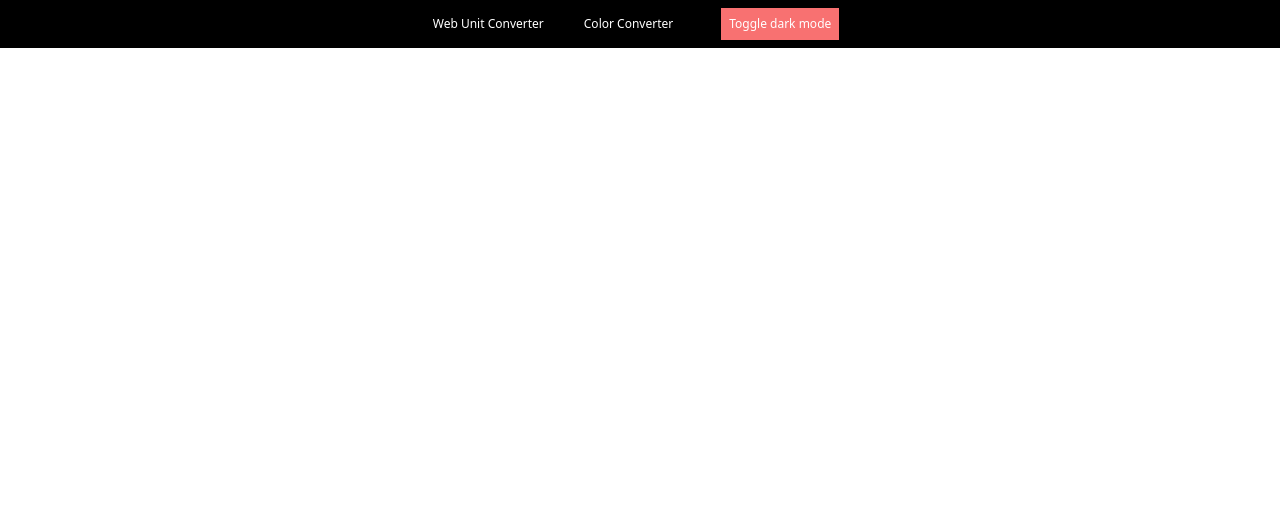
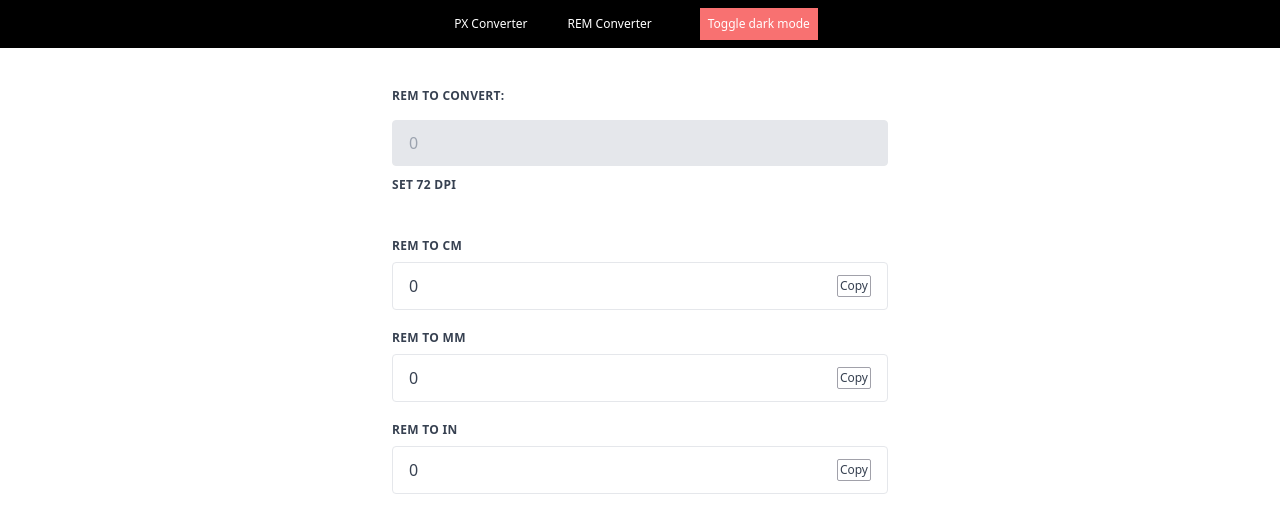
Before and after one commit to aiberk/webdevtools, a React (Vite) app: page /rem in a window 1280 px wide. Shown: the top 532 px of the page. Built offline with nearby package versions, Linux system fonts and the light colour scheme.

Commit message:
Made REM converter

```diff
--- a/src/App.tsx
+++ b/src/App.tsx
@@ -2,7 +2,8 @@ import React from "react";
 import { useState } from "react";
 import { BrowserRouter, Routes, Route } from "react-router-dom";
 import NavBar from "./components/NavBar";
-import UnitConverter from "./pages/UnitConverter";
+import UnitConverterPX from "./pages/UnitConverterPX";
+import UnitConverterREM from "./pages/UnitConverterREM";
 
 function App() {
   const [count, setCount] = useState(0);
@@ -12,8 +13,8 @@ function App() {
       <div className="h-screen dark:bg-zinc-900">
         <NavBar />
         <Routes>
-          <Route path="/" element={<UnitConverter />} />
-          <Route path="/t/" element={<h1>Hello</h1>} />
+          <Route path="/" element={<UnitConverterPX />} />
+          <Route path="/rem/" element={<UnitConverterREM />} />
         </Routes>
       </div>
     </BrowserRouter>
--- a/src/components/NavBar.tsx
+++ b/src/components/NavBar.tsx
@@ -16,8 +16,8 @@ function NavBar({}: Props) {
   return (
     <div className="w-screen  bg-black text-white flex flex-row justify-center gap-10 items-center p-2">
       <nav className="flex flex-row justify-between gap-10 items-center max-w-xl text-xs">
-        <a href="/"> Web Unit Converter</a>
-        <a href="/"> Color Converter</a>
+        <a href="/"> PX Converter</a>
+        <a href="/rem/"> REM Converter</a>
         <button
           className="bg-red-400 dark:bg-blue-500 ml-2 mr-2 p-2"
           onClick={handleOnClick}
--- a/src/components/UnitConverterDisplay.tsx
+++ b/src/components/UnitConverterDisplay.tsx
@@ -5,6 +5,7 @@ type Props = {
   label: string;
   input: number;
   equation: number;
+  type: string;
 };
 
 const UnitConverterDisplay = (props: Props) => {
@@ -31,7 +32,7 @@ const UnitConverterDisplay = (props: Props) => {
         className="dark:text-white block uppercase tracking-wide text-gray-700 text-xs font-bold mb-2"
         htmlFor="fname"
       >
-        PX to {props.label}
+        {props.type} to {props.label}
       </label>
       <div className="flex flex-row justify-between items-center dark:text-white appearance-none block max-w-xl w-auto  text-gray-700 border border-gray-200 rounded py-3 px-4 leading-tight focus:outline-none focus:bg-white focus:border-gray-500">
         <p>{text}</p>
--- a/src/pages/UnitConverter.tsx
+++ b/src/pages/UnitConverterPX.tsx
@@ -45,6 +45,7 @@ const UnitConverter = (props: Props) => {
             {UnitTypes.map((item) => (
               <div>
                 <UnitConverterDisplay
+                  type={"PX"}
                   label={item.label}
                   input={amount1}
                   equation={item.equation}
--- /dev/null
+++ b/src/pages/UnitConverterREM.tsx
@@ -0,0 +1,62 @@
+import React from "react";
+import { useState } from "react";
+import UnitConverterDisplay from "../components/UnitConverterDisplay";
+
+type Props = {};
+
+const UnitTypes = [
+  // { label: "PX", equation: 1 },
+  { label: "CM", equation: 0.0264583333 },
+  { label: "MM", equation: 0.264583333 },
+  { label: "IN", equation: 0.013888888888888888 },
+  // { label: "REM", equation: 0.0625 },
+  // { label: "EM", equation: 0.0625 },
+];
+
+const UnitConverter = (props: Props) => {
+  const [amount1, setAmount1] = useState(0);
+  return (
+    <>
+      <div className="flex flex-col justify-center items-center ">
+        <form className="flex flex-col p-10 w-full max-w-xl gap-2">
+          <label
+            className="block uppercase tracking-wide dark:text-white text-gray-700 text-xs font-bold mb-2"
+            htmlFor="fname"
+          >
+            REM to convert:
+          </label>
+
+          <input
+            type="text"
+            className="appearance-none block w-full bg-gray-200 text-gray-700 border border-gray-200 rounded py-3 px-4 leading-tight focus:outline-none focus:bg-white focus:border-gray-500"
+            id="fname"
+            name="fname"
+            placeholder="0"
+            onChange={(e) => {
+              setAmount1(e.target.value);
+            }}
+          />
+          <sub className="block uppercase tracking-wide dark:text-white text-gray-700 text-xs font-bold">
+            {" "}
+            Set 72 DPI
+          </sub>
+          <div className=" mt-10 flex flex-col gap-5">
+            {" "}
+            {UnitTypes.map((item) => (
+              <div>
+                <UnitConverterDisplay
+                  type={"REM"}
+                  label={item.label}
+                  input={amount1}
+                  equation={item.equation}
+                />
+              </div>
+            ))}
+          </div>
+        </form>
+      </div>
+    </>
+  );
+};
+
+export default UnitConverter;
```
